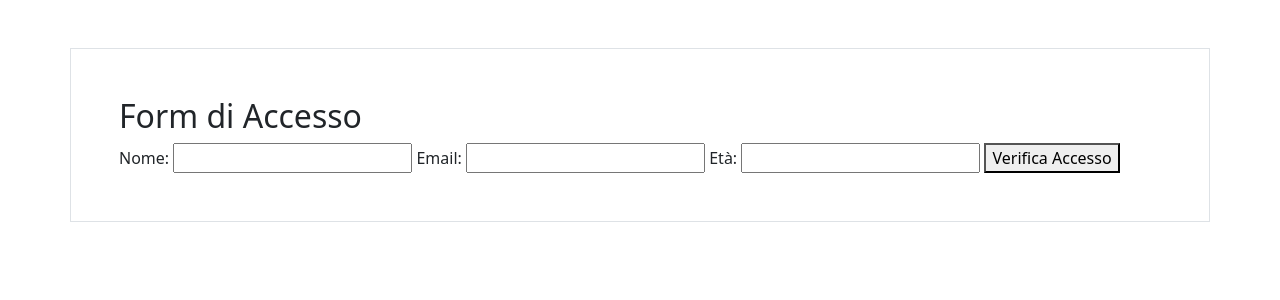
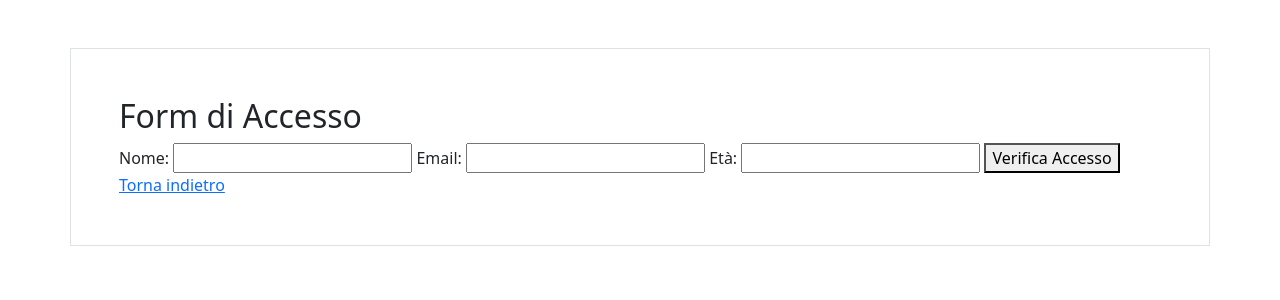
Before and after one commit to AmarildoShehu/php-snacks-blocco-1, a PHP site: page / in a window 1280 px wide. Shown: the top 300 px of the page. Run offline with PHP 8.4, Linux system fonts and the light colour scheme.

Commit message:
added link back

```diff
--- a/snack2/index.html
+++ b/snack2/index.html
@@ -35,6 +35,9 @@
 
         <button type="submit">Verifica Accesso</button>
       </form>
+      <a href="//http://localhost/php-snacks-blocco-1/snack2/"
+        >Torna indietro</a
+      >
     </div>
   </body>
 </html>
--- a/snack2/script/index.php
+++ b/snack2/script/index.php
@@ -44,6 +44,8 @@ if(isset($_GET['name']) && isset($_GET['mail']) && isset($_GET['age'])) {
     style="background: <?php echo $color; ?>">
         <h3>Risultato:</h3>
         <p ><?php echo $result; ?></p>
+        <a href="http://localhost/">Torna indietro</a>
     </div>
+
 </body>
 </html>
```
